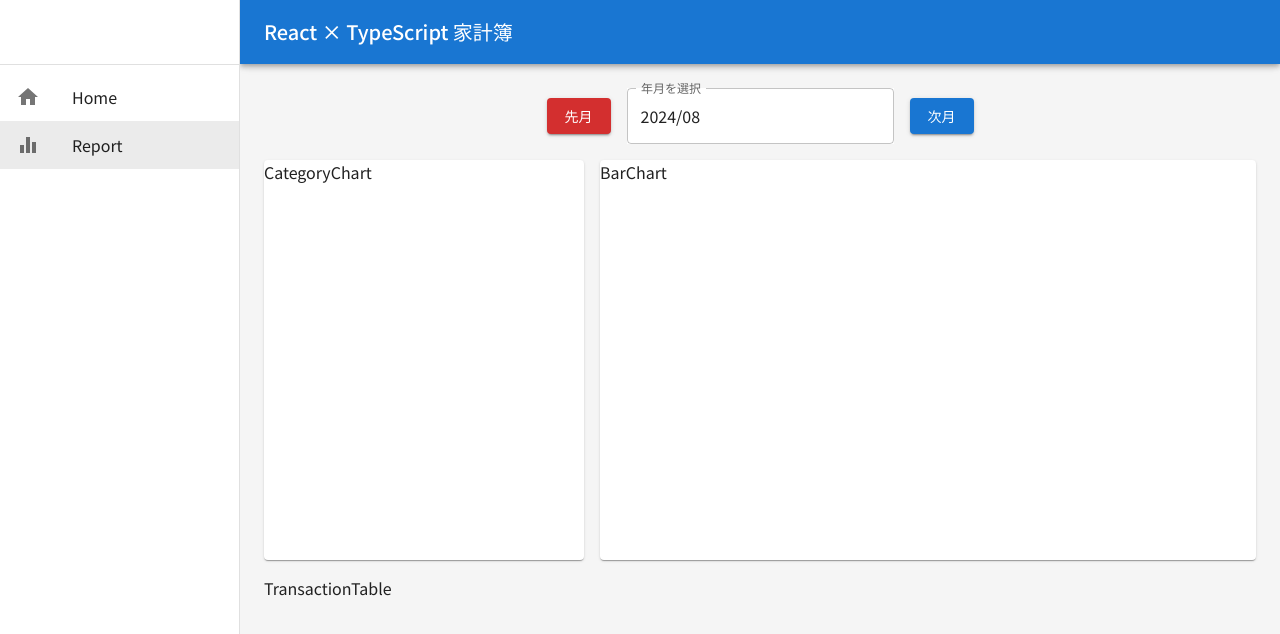
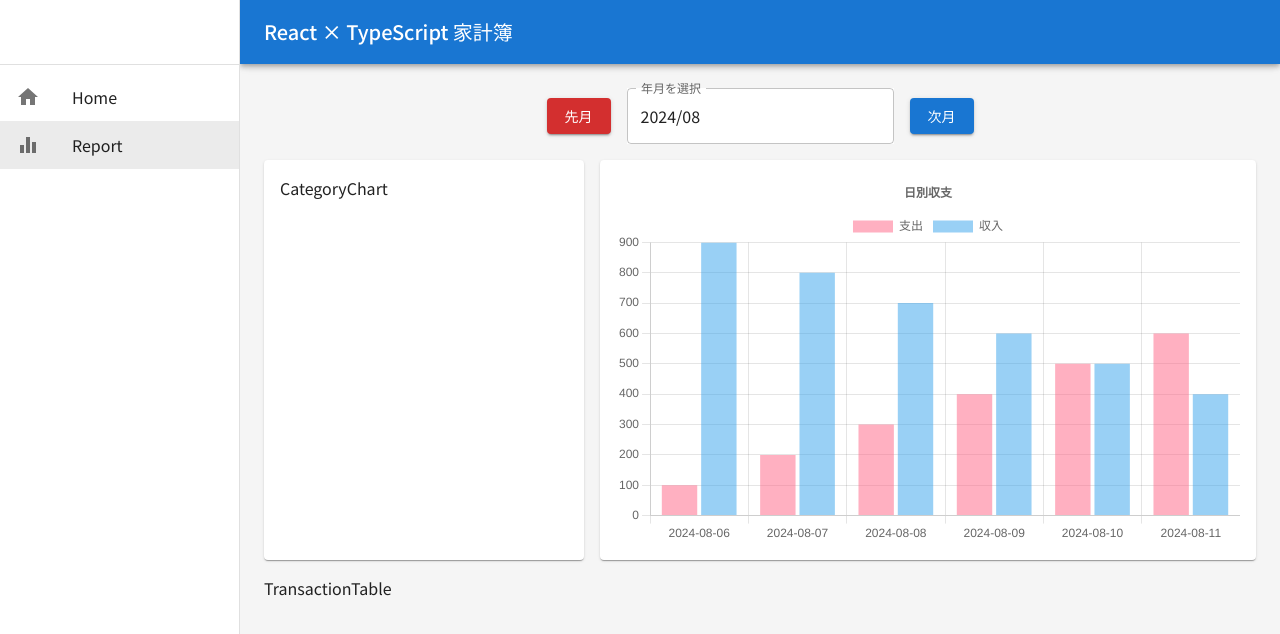
Before and after one commit to shokkun47/household-app, a React (Create React App) app: page /report in a window 1280 px wide. Shown: the top 634 px of the page. Built offline with nearby package versions, Linux system fonts and the light colour scheme; no server answers; the database is empty.

Commit message:
add chart

```diff
--- a/package.json
+++ b/package.json
@@ -55,6 +55,8 @@
     ]
   },
   "devDependencies": {
-    "@types/react": "^18.3.4"
+    "@types/react": "^18.3.4",
+    "chart.js": "^4.4.4",
+    "react-chartjs-2": "^5.2.0"
   }
 }
--- a/src/App.tsx
+++ b/src/App.tsx
@@ -142,6 +142,7 @@ function App() {
                 <Report
                   currentMonth={currentMonth}
                   setCurrentMonth={setCurrentMonth}
+                  monthlyTransactions={monthlyTransactions}
                 />
               }
             />
--- a/src/components/BarChart.tsx
+++ b/src/components/BarChart.tsx
@@ -1,9 +1,76 @@
-import React from 'react'
+import React from 'react';
+import {
+  Chart as ChartJS,
+  CategoryScale,
+  LinearScale,
+  BarElement,
+  Title,
+  Tooltip,
+  Legend,
+} from 'chart.js';
+import { Bar } from 'react-chartjs-2';
+import { calculateDailyBalances } from '../utils/finaceCalculations';
+import { Transaction } from '../types';
 
-const BarChart = () => {
-  return (
-    <div>BarChart</div>
-  )
+ChartJS.register(
+  CategoryScale,
+  LinearScale,
+  BarElement,
+  Title,
+  Tooltip,
+  Legend
+);
+
+interface BarChartProps {
+  monthlyTransactions: Transaction[];
 }
 
-export default BarChart
+const BarChart = ({ monthlyTransactions }: BarChartProps) => {
+  const options = {
+    maintainAspectRatio: false,
+    responsive: true,
+    plugins: {
+      // legend: {
+      //   position: "top" as const,
+      // },
+      title: {
+        display: true,
+        text: "日別収支",
+      },
+    },
+  };
+
+  const dailyBalances = calculateDailyBalances(monthlyTransactions);
+  const dateLabels = Object.keys(dailyBalances);
+  const expenseData = dateLabels.map((day) => dailyBalances[day].expense)
+  const incomeData = dateLabels.map((day) => dailyBalances[day].income)
+
+  const labels = [
+    "2024-08-06",
+    "2024-08-07",
+    "2024-08-08",
+    "2024-08-09",
+    "2024-08-10",
+    "2024-08-11",
+  ];
+
+  const data = {
+    labels,
+    datasets: [
+      {
+        label: "支出",
+        data: [100, 200, 300, 400, 500, 600, 700],
+        backgroundColor: "rgba(255, 99, 132, 0.5)",
+      },
+      {
+        label: "収入",
+        data: [900, 800, 700, 600, 500, 400, 300],
+        backgroundColor: "rgba(53, 162, 235, 0.5)",
+      },
+    ],
+  };
+
+  return <Bar options={options} data={data} />;
+};
+
+export default BarChart;
--- a/src/components/layout/AppLayout.tsx
+++ b/src/components/layout/AppLayout.tsx
@@ -26,7 +26,11 @@ export default function AppLayout() {
   };
 
   return (
-    <Box sx={{ display: 'flex', bgcolor: (theme) => theme.palette.grey[100], minHeight: "100vh" }}>
+    <Box sx={{
+      display: { md: 'flex' },
+      bgcolor: (theme) => theme.palette.grey[100],
+      minHeight: "100vh"
+    }}>
       <CssBaseline />
 
       {/* ヘッダー */}
--- a/src/pages/Report.tsx
+++ b/src/pages/Report.tsx
@@ -4,20 +4,24 @@ import MonthSelector from '../MonthSelector';
 import CategoryChart from '../components/CategoryChart';
 import TransactionTable from '../components/TransactionTable';
 import BarChart from '../components/BarChart';
+import { Transaction } from '../types';
 
 interface ReportProps {
   currentMonth: Date;
-  setCurrentMonth: React.Dispatch<React.SetStateAction<Date>>
+  setCurrentMonth: React.Dispatch<React.SetStateAction<Date>>;
+  monthlyTransactions: Transaction[];
 }
 
 const  Report = ({
   currentMonth,
-  setCurrentMonth
+  setCurrentMonth,
+  monthlyTransactions,
 }: ReportProps) => {
   const commonPaperStyle = {
     height: { xs: "auto", md: "400px" },
     display: "flex",
     flexDirection: "column",
+    p: 2,
   };
   return (
     <Grid container spacing={2}>
@@ -38,11 +42,14 @@ const  Report = ({
 
       <Grid item xs={12} md={8}>
         <Paper sx={commonPaperStyle}>
-          <BarChart />
+          {/* 棒グラフ */}
+        <BarChart
+          monthlyTransactions={monthlyTransactions}/>
         </Paper>
       </Grid>
 
       <Grid item xs={12}>
+        {/* テーブル */}
         <TransactionTable />
       </Grid>
     </Grid>
```
Also changed, not shown: src/components/Calender.tsx (+3 -4 lines), 1 other file (tests, documents, lock files or other folders).
